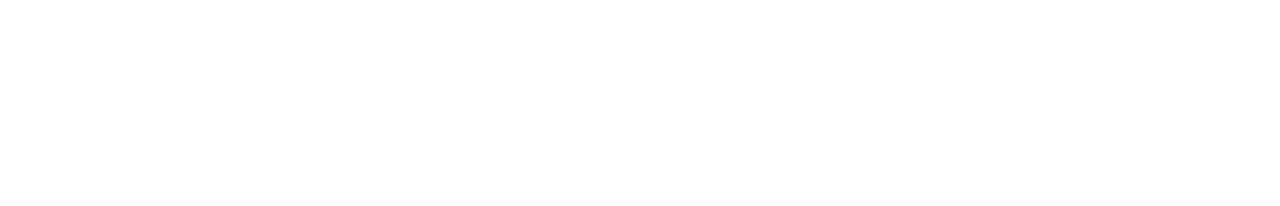
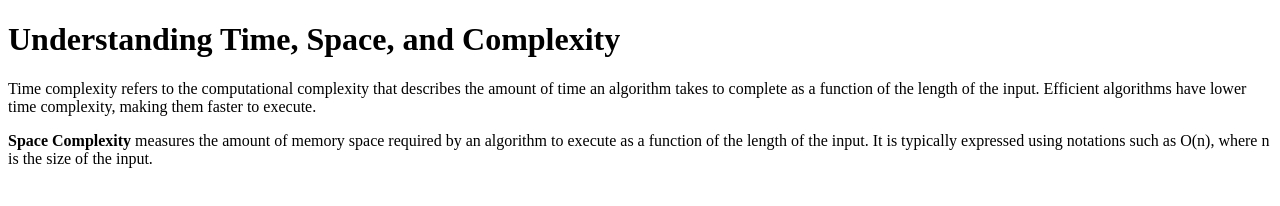
Before and after one commit to acciojob/time-and-space-complexity-nandan881, a website: page main.html in a window 1280 px wide. Drawn offline with Linux system fonts and the light colour scheme.

Commit message:
created a submission

```diff
--- a/main.html
+++ b/main.html
@@ -1,16 +1,13 @@
 <!DOCTYPE html>
-
-<html>
-
+<html lang="en">
 <head>
-	<link rel="stylesheet" href="styles.css">
+  <meta charset="UTF-8">
+  <meta name="viewport" content="width=device-width, initial-scale=1.0">
+  <title>Time and Space Complexity</title>
 </head>
-
 <body>
-	<!-- the entire body must be written by student -->
-    <script type="text/javascript" src="./script.js">
-</script>
-
+  <h1>Understanding Time, Space, and Complexity</h1>
+  <p>Time complexity refers to the computational complexity that describes the amount of time an algorithm takes to complete as a function of the length of the input. Efficient algorithms have lower time complexity, making them faster to execute.</p>
+  <p><b>Space Complexity</b> measures the amount of memory space required by an algorithm to execute as a function of the length of the input. It is typically expressed using notations such as O(n), where n is the size of the input.</p>
 </body>
-
 </html>
```
